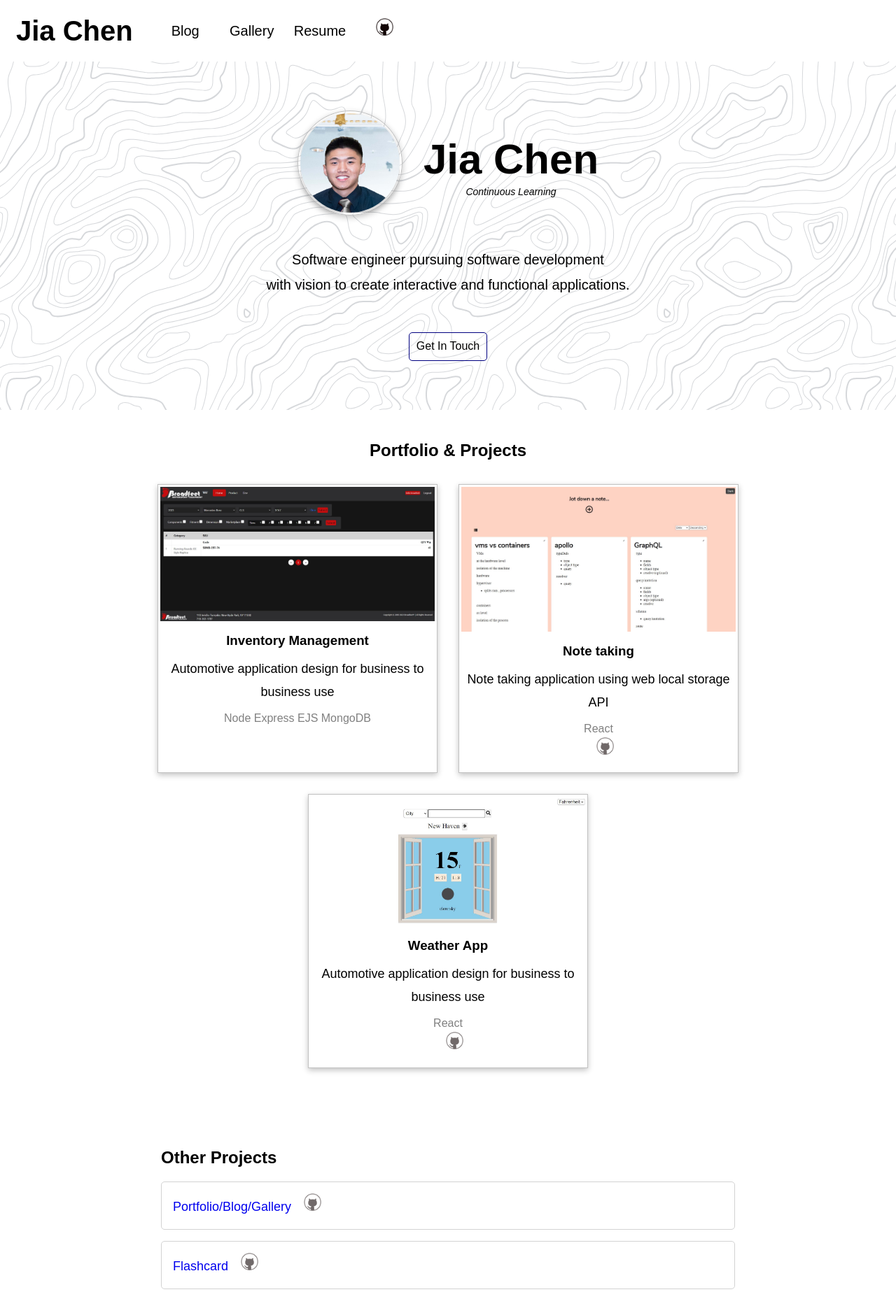
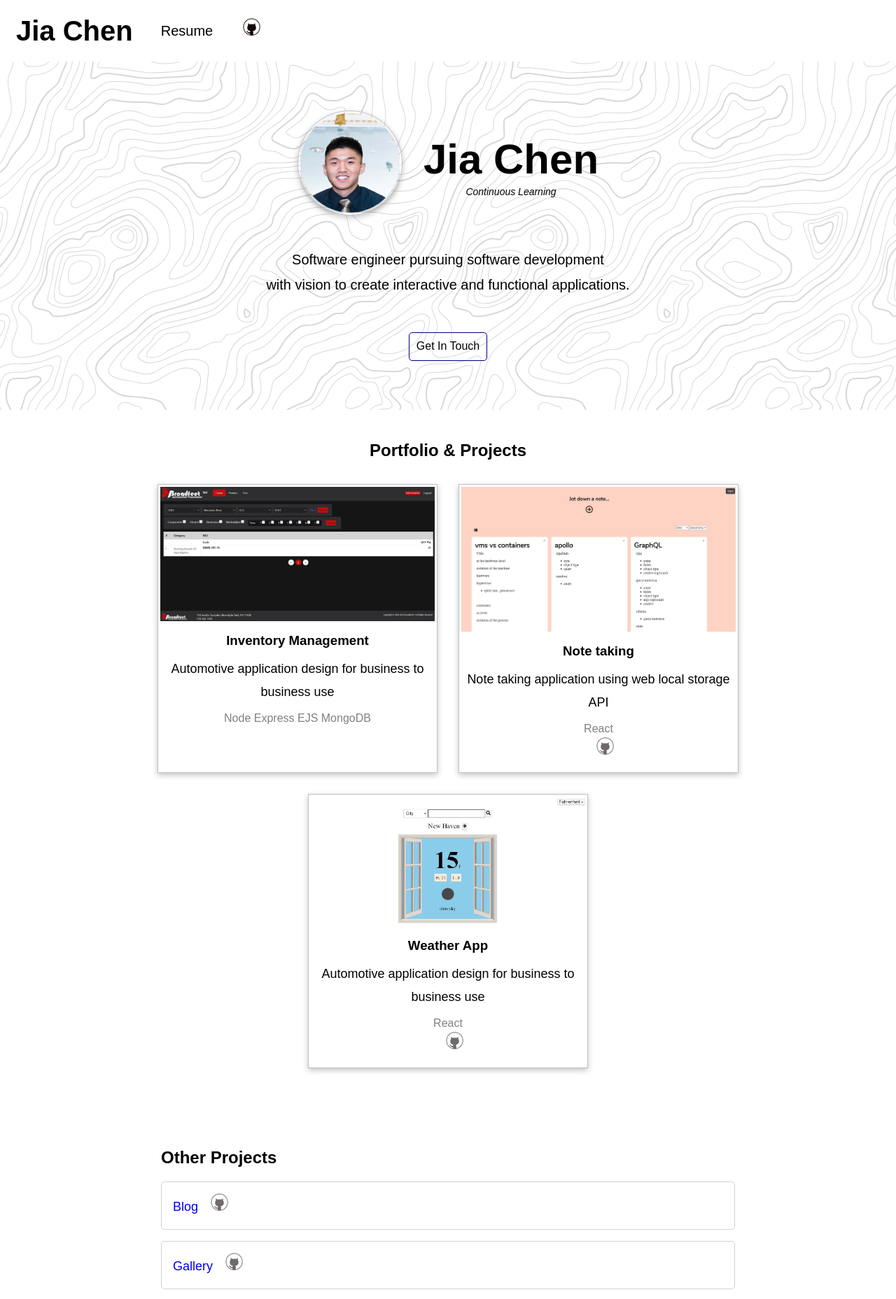
Before and after one commit to davidchenbest/portfolio2, a Next.js app: page / in a window 1280 px wide. Shown: the top 1857 px of the page at 70% size. Built offline with nearby package versions, Linux system fonts and the light colour scheme.

Commit message:
active links

```diff
--- /dev/null
+++ b/components/ActiveLink.js
@@ -0,0 +1,10 @@
+import { useRouter } from 'next/router'
+import Link from 'next/link'
+
+export default function ActiveLink({ href, name }) {
+    const { asPath } = useRouter()
+
+    return (
+        <Link href={href}><a className={href === asPath && 'active'}>{name}</a></Link>
+    )
+}
--- a/components/nav.js
+++ b/components/nav.js
@@ -2,8 +2,11 @@ import React, { useState } from 'react'
 import { motion } from 'framer-motion'
 import Link from 'next/link'
 import Image from 'next/image'
+import { useRouter } from 'next/router'
+import ActiveLink from './ActiveLink'
 
 export default function Nav() {
+    const { asPath } = useRouter()
     const [slideMenu, setSlideMenu] = useState(false)
 
     const displayLogout = () => {
@@ -38,8 +41,9 @@ export default function Nav() {
                 </Link>
             </motion.div>
             <ul className='nav-list'>
-                <li><Link href="/blog"><a>Blog</a></Link></li>
-                <li><Link href="/gallery"><a>Gallery</a></Link></li>
+                {asPath !== '/' &&
+                    <><li><ActiveLink href={'/blog'} name='Blog' /></li>
+                        <li><ActiveLink href={'/gallery'} name='Gallery' /></li></>}
                 <li >
                     <Link href='https://drive.google.com/file/d/1GkDC0JBxphOvPf7A27iR5U8qU5E6iuCv/view?usp=sharing'>
                         <a rel="noopener noreferrer" target='_blank' >Resume</a>
@@ -63,6 +67,6 @@ export default function Nav() {
             <span className="material-icons menu-icon" onClick={() => displayMenu()}>&#xe5d2;</span>
 
 
-        </nav>
+        </nav >
     )
 }
--- a/components/portfolio/OtherProjects.js
+++ b/components/portfolio/OtherProjects.js
@@ -3,11 +3,10 @@ import { motion } from 'framer-motion'
 import Image from 'next/image'
 
 const projects = [
-    { name: 'Portfolio/Blog/Gallery', link: 'https://jiachen.netlify.com/', gitLink: 'https://github.com/davidchenbest/portfolio' },
+    { name: 'Blog', link: 'https://jiachen.netlify.com/blog', gitLink: 'https://github.com/davidchenbest/portfolio2' },
+    { name: 'Gallery', link: 'https://jiachen.netlify.com/gallery', gitLink: 'https://github.com/davidchenbest/portfolio2' },
+    { name: 'Daily Wallpaper', gitLink: 'https://github.com/davidchenbest/daily-wallpaper' },
     { name: 'Flashcard', link: 'https://flashcard-jia.web.app/', gitLink: 'https://github.com/davidchenbest/flashcards-app' },
-    { name: 'St. John’s Class Search Program', link: 'https://university-search-program.herokuapp.com/', gitLink: 'https://github.com/davidchenbest/university-search-program' },
-    { name: 'Sudoku game', link: 'https://sudoku-jia.web.app/', gitLink: 'https://github.com/davidchenbest/sudoku' },
-    { name: 'Paint app', link: 'https://davidchenbest.github.io/paint-app/index.html', gitLink: 'https://github.com/davidchenbest/paint-app' },
 ]
 
 export default function OtherProjects() {
```
